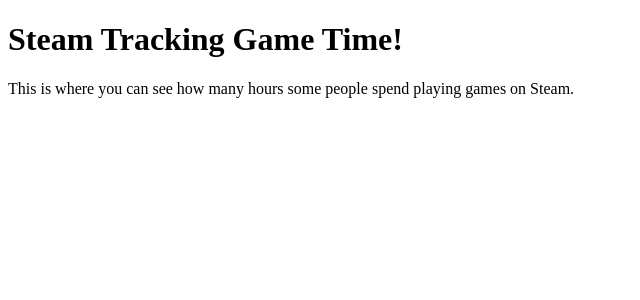
After one commit to He1nr1ch/soup-flask, a Flask app: template templates/default.html in a window 1280 px wide. The commit adds this page. Shown: the top 300 px of the page, without its empty margins (0-640 px from the left). Run offline with Flask 2, Linux system fonts and the light colour scheme; the template is opened without the code that fills it, so the values that code supplies are empty.

Commit message:
changed the index page to default.html

```diff
--- a/app.py
+++ b/app.py
@@ -6,4 +6,4 @@ app = Flask(__name__)
 
 @app.route("/")
 def hello_world():
-    return render_template("index.html")
+    return render_template("default.html")
--- a/requirements.txt
+++ b/requirements.txt
@@ -5,3 +5,4 @@ itsdangerous==1.1.0
 Jinja2==2.11.3
 MarkupSafe==1.1.1
 Werkzeug==1.0.1
+beautifulsoup4==4.9.3
--- /dev/null
+++ b/templates/default.html
@@ -0,0 +1,39 @@
+<!DOCTYPE html>
+<html lang="en">
+
+<head>
+  <meta charset="UTF-8" />
+  <meta name="viewport" content="width=device-width, initial-scale=1.0" />
+  <title>My Flask App</title>
+
+  <link rel="stylesheet"
+    href="https://fonts.googleapis.com/css2?family=Almarai:wght@800&amp;family=Nunito+Sans&amp;display=swap" />
+</head>
+
+<body>
+  <div class="container">
+    <div class="content">
+
+      <h1>Steam Tracking Game Time!</h1>
+
+      <p>
+        This is where you can see how many hours some people spend playing games on Steam.
+      </p>
+
+    </div>
+
+
+  </div>
+
+  <div id="stripes">
+    <span></span>
+    <span></span>
+    <span></span>
+    <span></span>
+    <span></span>
+  </div>
+
+
+</body>
+
+</html>
--- a/templates/index.html
+++ b/templates/index.html
@@ -4,7 +4,7 @@
 <head>
   <meta charset="UTF-8" />
   <meta name="viewport" content="width=device-width, initial-scale=1.0" />
-  <title>Your New Flask App</title>
+  <title>My Flask App</title>
 
   <link rel="stylesheet"
     href="https://fonts.googleapis.com/css2?family=Almarai:wght@800&amp;family=Nunito+Sans&amp;display=swap" />
```
